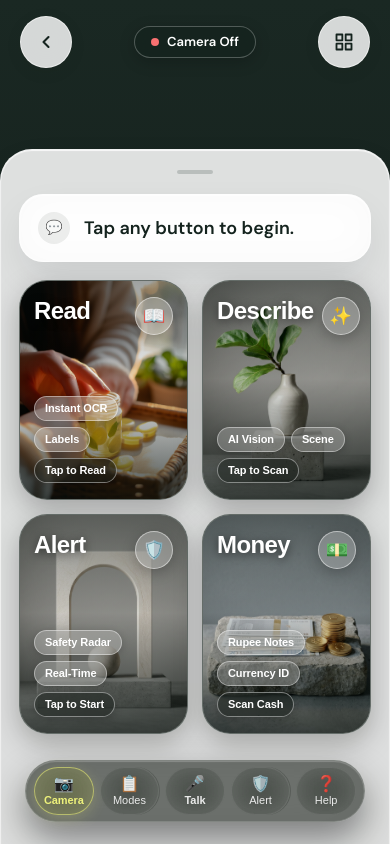
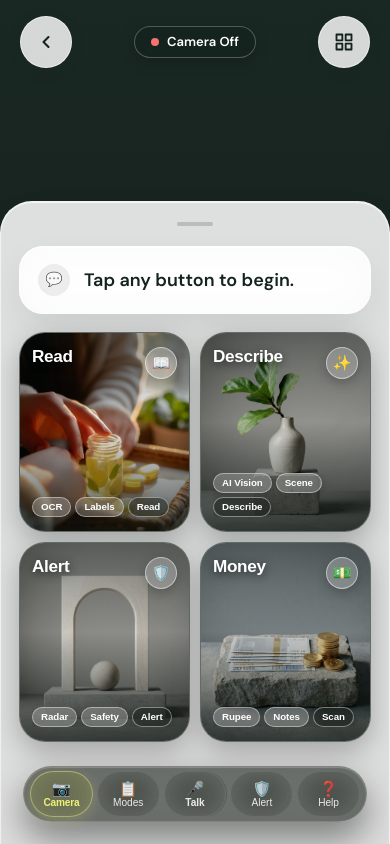
Before and after one commit to abdullahassanraja/Blink, a React (Vite) app: page / in a window 390 px wide. Both pictures are taken after a click on the button "Start Blink camera and assistant". Built offline with nearby package versions, Linux system fonts and the light colour scheme; no server answers.

Commit message:
Open camera when mode is selected and ensure phone typography and layout never overlap

```diff
--- a/src/App.tsx
+++ b/src/App.tsx
@@ -39,6 +39,7 @@ export default function App() {
           videoRef={camera.videoRef}
           cameraStatus={camera.status}
           cameraErrorMessage={camera.errorMessage}
+          onStartCamera={camera.start}
           onOpenModes={handleOpenModes}
           onBackToWelcome={handleBackToWelcome}
         />
--- a/src/screens/Main.tsx
+++ b/src/screens/Main.tsx
@@ -35,6 +35,7 @@ export interface MainProps {
   videoRef: React.RefObject<HTMLVideoElement>
   cameraStatus: CameraStatus
   cameraErrorMessage: string | null
+  onStartCamera?: () => Promise<boolean>
   onOpenModes: () => void
   onBackToWelcome: () => void
 }
@@ -43,6 +44,7 @@ export const Main: React.FC<MainProps> = ({
   videoRef,
   cameraStatus,
   cameraErrorMessage,
+  onStartCamera,
   onOpenModes,
   onBackToWelcome,
 }) => {
@@ -64,6 +66,13 @@ export const Main: React.FC<MainProps> = ({
   const [rescanCountdown, setRescanCountdown] = useState<number | null>(null)
   const [isAssistantListening, setIsAssistantListening] = useState(false)
   const speechSupported = typeof window !== 'undefined' && isSpeechRecognitionSupported()
+
+  // Ensure camera stream is attached to video element if ready
+  useEffect(() => {
+    if (videoRef.current && cameraStatus === 'ready' && !videoRef.current.srcObject && onStartCamera) {
+      onStartCamera()
+    }
+  }, [cameraStatus, onStartCamera, videoRef])
 
   const cancelRescan = useCallback(() => {
     if (rescanTimerRef.current) {
@@ -101,6 +110,7 @@ export const Main: React.FC<MainProps> = ({
       setIsAlertActive(false)
     }
     setActiveMode('read')
+    await onStartCamera?.()
     playChime(587.33, 0.12)
     await speak(strings.assistantOpeningRead, { interrupt: true })
     const result = await readText(videoRef.current)
@@ -120,6 +130,7 @@ export const Main: React.FC<MainProps> = ({
       setIsAlertActive(false)
     }
     setActiveMode('describe')
+    await onStartCamera?.()
     playChime(659.25, 0.12)
     await speak(strings.assistantOpeningDescribe, { interrupt: true })
     await describeScene(videoRef.current)
@@ -137,6 +148,7 @@ export const Main: React.FC<MainProps> = ({
     } else {
       setActiveMode('alert')
       setIsAlertActive(true)
+      await onStartCamera?.()
       speak(strings.alertOn, { interrupt: true })
       if (videoRef.current) {
         await startObstacleDetection(videoRef.current)
@@ -151,6 +163,7 @@ export const Main: React.FC<MainProps> = ({
       setIsAlertActive(false)
     }
     setActiveMode('money')
+    await onStartCamera?.()
     playChime(587.33, 0.12)
     await speak(strings.assistantOpeningMoney, { interrupt: true })
     const result = await identifyMoney(videoRef.current, { lang: 'en' })
@@ -715,25 +728,28 @@ export const Main: React.FC<MainProps> = ({
           title="Click to cancel rescan"
           style={{
             position: 'absolute',
-            top: '76px',
+            top: '74px',
             left: '50%',
             transform: 'translateX(-50%)',
             zIndex: 25,
+            maxWidth: 'calc(100% - 24px)',
+            width: 'max-content',
             background: 'rgba(237, 241, 123, 0.96)',
             color: '#14231E',
-            padding: '8px 18px',
+            padding: '7px 14px',
             borderRadius: 'var(--radius-pill)',
             fontWeight: 700,
-            fontSize: '13px',
+            fontSize: 'clamp(11px, 3.2vw, 13px)',
             display: 'flex',
             alignItems: 'center',
-            gap: '8px',
+            justifyContent: 'center',
+            gap: '6px',
             boxShadow: '0 8px 24px rgba(0, 0, 0, 0.4)',
             cursor: 'pointer',
             whiteSpace: 'nowrap',
           }}
         >
-          <span style={{ fontSize: '15px' }}>🔄</span>
+          <span style={{ fontSize: '14px', flexShrink: 0 }}>🔄</span>
           <span>Rescanning in {rescanCountdown}s (Tap to cancel)</span>
         </div>
       )}
@@ -747,20 +763,23 @@ export const Main: React.FC<MainProps> = ({
           title="Click to stop listening"
           style={{
             position: 'absolute',
-            top: '76px',
+            top: '74px',
             left: '50%',
             transform: 'translateX(-50%)',
             zIndex: 25,
+            maxWidth: 'calc(100% - 24px)',
+            width: 'max-content',
             background: 'rgba(20, 35, 30, 0.95)',
             border: '1.5px solid var(--yellow)',
             color: 'var(--yellow)',
-            padding: '8px 20px',
+            padding: '7px 14px',
             borderRadius: 'var(--radius-pill)',
             fontWeight: 700,
-            fontSize: '13px',
+            fontSize: 'clamp(11px, 3.2vw, 13px)',
             display: 'flex',
             alignItems: 'center',
-            gap: '10px',
+            justifyContent: 'center',
+            gap: '8px',
             boxShadow: '0 8px 24px rgba(0, 0, 0, 0.4), 0 0 16px rgba(237, 241, 123, 0.25)',
             cursor: 'pointer',
             whiteSpace: 'nowrap',
@@ -769,14 +788,15 @@ export const Main: React.FC<MainProps> = ({
           <span
             style={{
               display: 'inline-block',
-              width: '10px',
-              height: '10px',
+              width: '8px',
+              height: '8px',
               borderRadius: '50%',
               background: '#EF4444',
               boxShadow: '0 0 8px #EF4444',
+              flexShrink: 0,
             }}
           />
-          <span>Listening... Say Read, Describe, Money, or Alert</span>
+          <span>Listening... Say Read, Describe, Alert, or Money</span>
         </div>
       )}
 
@@ -785,15 +805,15 @@ export const Main: React.FC<MainProps> = ({
         <div
           style={{
             position: 'absolute',
-            bottom: '32px',
-            left: '20px',
-            right: '20px',
+            bottom: '24px',
+            left: '16px',
+            right: '16px',
             maxWidth: '460px',
             margin: '0 auto',
             zIndex: 20,
             display: 'flex',
             flexDirection: 'column',
-            gap: '12px',
+            gap: '10px',
             alignItems: 'center',
           }}
         >
@@ -806,7 +826,7 @@ export const Main: React.FC<MainProps> = ({
             variant="glass-slider"
             fullWidth
             onClick={handleActiveAction}
-            aria-label={`Tap to ${activeMode === 'read' ? 'read text' : activeMode === 'describe' ? 'describe scene' : activeMode === 'money' ? 'scan money' : 'toggle alert'}`}
+            aria-label={`Tap to ${activeMode === 'read' ? 'read text' : activeMode === 'describe' ? 'describe scene' : activeMode === 'money' ? 'scan money' : activeMode === 'camera' ? 'view camera' : 'toggle alert'}`}
             style={{
               cursor: 'pointer',
               boxShadow: '0 16px 40px rgba(0, 0, 0, 0.5), inset 0 1px 1px rgba(255, 255, 255, 0.2)',
@@ -821,6 +841,8 @@ export const Main: React.FC<MainProps> = ({
                   ? '💵'
                   : activeMode === 'alert'
                   ? '🛡️'
+                  : activeMode === 'camera'
+                  ? '📷'
                   : '🎙️'}
               </span>
             }
@@ -839,9 +861,10 @@ export const Main: React.FC<MainProps> = ({
             style={{
               display: 'grid',
               gridTemplateColumns: 'repeat(2, minmax(0, 1fr))',
-              gap: '14px',
+              gap: '10px',
               marginTop: '4px',
-              paddingBottom: '76px', /* Ensures cards scroll completely clear of the floating dock */
+              paddingBottom: '74px', /* Ensures cards scroll completely clear of the floating dock */
+              width: '100%',
             }}
           >
             {/* Read Mode */}
@@ -849,7 +872,7 @@ export const Main: React.FC<MainProps> = ({
               id="read"
               title={strings.modeRead}
               icon="📖"
-              tags={['Instant OCR', 'Labels', 'Tap to Read']}
+              tags={['OCR', 'Labels', 'Read']}
               imageSrc="/cards/read.jpg"
               isActive={activeMode === 'read'}
               onClick={handleRead}
@@ -860,7 +883,7 @@ export const Main: React.FC<MainProps> = ({
               id="describe"
               title={strings.modeDescribe}
               icon="✨"
-              tags={['AI Vision', 'Scene', 'Tap to Scan']}
+              tags={['AI Vision', 'Scene', 'Describe']}
               imageSrc="/cards/describe.jpg"
               isActive={activeMode === 'describe'}
               onClick={handleDescribe}
@@ -871,7 +894,7 @@ export const Main: React.FC<MainProps> = ({
               id="alert"
               title={isAlertActive ? 'Stop Alert' : strings.modeAlert}
               icon={isAlertActive ? '🛑' : '🛡️'}
-              tags={['Safety Radar', 'Real-Time', isAlertActive ? 'Active' : 'Tap to Start']}
+              tags={['Radar', 'Safety', isAlertActive ? 'Active' : 'Alert']}
               imageSrc="/cards/alert.jpg"
               isActive={isAlertActive}
               onClick={handleToggleAlert}
@@ -882,7 +905,7 @@ export const Main: React.FC<MainProps> = ({
               id="money"
               title={strings.modeMoney}
               icon="💵"
-              tags={['Rupee Notes', 'Currency ID', activeMode === 'money' ? 'Scanning' : 'Scan Cash']}
+              tags={['Rupee', 'Notes', activeMode === 'money' ? 'Scanning' : 'Scan']}
               imageSrc="/cards/money.jpg"
               isActive={activeMode === 'money'}
               onClick={handleMoney}
@@ -899,28 +922,35 @@ export const Main: React.FC<MainProps> = ({
               marginTop: '-64px',
               maxWidth: '480px',
               margin: '-64px auto 6px auto',
-              width: 'calc(100% - 12px)',
+              width: 'calc(100% - 8px)',
               display: 'flex',
               alignItems: 'center',
               justifyContent: 'space-between',
-              gap: '6px',
+              gap: '4px',
               background: 'rgba(38, 44, 38, 0.65)',
               backdropFilter: 'blur(30px) saturate(180%)',
               WebkitBackdropFilter: 'blur(30px) saturate(180%)',
               border: '1px solid rgba(255, 255, 255, 0.16)',
               borderRadius: '999px',
-              padding: '6px 8px',
+              padding: '4px 6px',
               boxShadow: '0 16px 36px rgba(0, 0, 0, 0.45), inset 0 1px 1px rgba(255, 255, 255, 0.22)',
             }}
           >
-            {/* Camera Tab (Active) */}
+            {/* Camera Tab (Opens live camera viewfinder) */}
             <button
-              onClick={() => speak('Main camera view active.', { interrupt: true })}
-              aria-label="Camera active"
+              onClick={async () => {
+                cancelRescan()
+                setActiveMode('camera')
+                await onStartCamera?.()
+                speak('Main camera viewfinder active.', { interrupt: true })
+              }}
+              aria-label="Open camera viewfinder"
               style={{
                 flex: 1,
-                height: '48px',
-                border: '1px solid rgba(237, 241, 123, 0.55)',
+                height: '46px',
+                minWidth: 0,
+                padding: '2px 4px',
+                border: activeMode === 'camera' ? '1px solid rgba(237, 241, 123, 0.7)' : '1px solid rgba(237, 241, 123, 0.45)',
                 borderRadius: '999px',
                 background: 'rgba(237, 241, 123, 0.22)',
                 backdropFilter: 'blur(16px)',
@@ -931,7 +961,7 @@ export const Main: React.FC<MainProps> = ({
                 flexDirection: 'column',
                 alignItems: 'center',
                 justifyContent: 'center',
-                gap: '2px',
+                gap: '1px',
                 cursor: 'pointer',
                 userSelect: 'none',
                 WebkitTapHighlightColor: 'transparent',
@@ -939,8 +969,8 @@ export const Main: React.FC<MainProps> = ({
                 transition: 'all 0.2s cubic-bezier(0.16, 1, 0.3, 1)',
               }}
             >
-              <span style={{ fontSize: '16px', lineHeight: 1 }}>📷</span>
-              <span style={{ fontSize: '11px', fontWeight: 600, letterSpacing: '-0.01em' }}>Camera</span>
+              <span style={{ fontSize: '15px', lineHeight: 1 }}>📷</span>
+              <span style={{ fontSize: 'clamp(9.5px, 2.6vw, 11px)', fontWeight: 600, letterSpacing: '-0.02em', whiteSpace: 'nowrap' }}>Camera</span>
             </button>
 
             {/* Modes Timeline Tab */}
@@ -949,7 +979,9 @@ export const Main: React.FC<MainProps> = ({
               aria-label="Open modes timeline"
               style={{
                 flex: 1,
-                height: '48px',
+                height: '46px',
+                minWidth: 0,
+                padding: '2px 4px',
                 border: '1px solid rgba(255, 255, 255, 0.08)',
                 borderRadius: '999px',
                 background: 'rgba(255, 255, 255, 0.05)',
@@ -960,7 +992,7 @@ export const Main: React.FC<MainProps> = ({
                 flexDirection: 'column',
                 alignItems: 'center',
                 justifyContent: 'center',
-                gap: '2px',
+                gap: '1px',
                 cursor: 'pointer',
                 userSelect: 'none',
                 WebkitTapHighlightColor: 'transparent',
@@ -968,8 +1000,8 @@ export const Main: React.FC<MainProps> = ({
                 transition: 'all 0.2s cubic-bezier(0.16, 1, 0.3, 1)',
               }}
             >
-              <span style={{ fontSize: '16px', lineHeight: 1 }}>📋</span>
-              <span style={{ fontSize: '11px', fontWeight: 500 }}>Modes</span>
+              <span style={{ fontSize: '15px', lineHeight: 1 }}>📋</span>
+              <span style={{ fontSize: 'clamp(9.5px, 2.6vw, 11px)', fontWeight: 500, whiteSpace: 'nowrap' }}>Modes</span>
             </button>
 
             {/* Talk / Voice Assistant Tab */}
@@ -986,7 +1018,9 @@ export const Main: React.FC<MainProps> = ({
                 aria-label={isAssistantListening ? 'Stop voice listening' : 'Talk to voice assistant'}
                 style={{
                   flex: 1,
-                  height: '48px',
+                  height: '46px',
+                  minWidth: 0,
+                  padding: '2px 4px',
                   border: isAssistantListening
                     ? '1px solid var(--yellow)'
                     : '1px solid rgba(255, 255, 255, 0.08)',
@@ -1004,7 +1038,7 @@ export const Main: React.FC<MainProps> = ({
                   flexDirection: 'column',
                   alignItems: 'center',
                   justifyContent: 'center',
-                  gap: '2px',
+                  gap: '1px',
                   cursor: 'pointer',
                   userSelect: 'none',
                   WebkitTapHighlightColor: 'transparent',
@@ -1012,8 +1046,8 @@ export const Main: React.FC<MainProps> = ({
                   transition: 'all 0.2s cubic-bezier(0.16, 1, 0.3, 1)',
                 }}
               >
-                <span style={{ fontSize: '16px', lineHeight: 1 }}>{isAssistantListening ? '🎙️' : '🎤'}</span>
-                <span style={{ fontSize: '11px', fontWeight: 600 }}>{isAssistantListening ? 'Listening' : 'Talk'}</span>
+                <span style={{ fontSize: '15px', lineHeight: 1 }}>{isAssistantListening ? '🎙️' : '🎤'}</span>
+                <span style={{ fontSize: 'clamp(9.5px, 2.6vw, 11px)', fontWeight: 600, whiteSpace: 'nowrap' }}>{isAssistantListening ? 'Listening' : 'Talk'}</span>
               </button>
             )}
 
@@ -1023,7 +1057,9 @@ export const Main: React.FC<MainProps> = ({
               aria-label={isAlertActive ? 'Stop obstacle alert' : 'Start obstacle alert'}
               style={{
                 flex: 1,
-                height: '48px',
+                height: '46px',
+                minWidth: 0,
+                padding: '2px 4px',
                 border: isAlertActive
                   ? '1px solid rgba(248, 113, 113, 0.65)'
                   : '1px solid rgba(255, 255, 255, 0.08)',
@@ -1041,7 +1077,7 @@ export const Main: React.FC<MainProps> = ({
                 flexDirection: 'column',
                 alignItems: 'center',
                 justifyContent: 'center',
-                gap: '2px',
+                gap: '1px',
                 cursor: 'pointer',
                 userSelect: 'none',
                 WebkitTapHighlightColor: 'transparent',
@@ -1049,8 +1085,8 @@ export const Main: React.FC<MainProps> = ({
                 transition: 'all 0.2s cubic-bezier(0.16, 1, 0.3, 1)',
               }}
             >
-              <span style={{ fontSize: '16px', lineHeight: 1 }}>{isAlertActive ? '🛑' : '🛡️'}</span>
-              <span style={{ fontSize: '11px', fontWeight: 500 }}>{isAlertActive ? 'Alerting' : 'Alert'}</span>
+              <span style={{ fontSize: '15px', lineHeight: 1 }}>{isAlertActive ? '🛑' : '🛡️'}</span>
+              <span style={{ fontSize: 'clamp(9.5px, 2.6vw, 11px)', fontWeight: 500, whiteSpace: 'nowrap' }}>{isAlertActive ? 'Alerting' : 'Alert'}</span>
             </button>
 
             {/* Spoken Help Tab */}
@@ -1065,7 +1101,9 @@ export const Main: React.FC<MainProps> = ({
               aria-label="Spoken help"
               style={{
                 flex: 1,
-                height: '48px',
+                height: '46px',
+                minWidth: 0,
+                padding: '2px 4px',
                 border: '1px solid rgba(255, 255, 255, 0.08)',
                 borderRadius: '999px',
                 background: 'rgba(255, 255, 255, 0.05)',
@@ -1076,7 +1114,7 @@ export const Main: React.FC<MainProps> = ({
                 flexDirection: 'column',
                 alignItems: 'center',
                 justifyContent: 'center',
-                gap: '2px',
+                gap: '1px',
                 cursor: 'pointer',
                 userSelect: 'none',
                 WebkitTapHighlightColor: 'transparent',
@@ -1084,8 +1122,8 @@ export const Main: React.FC<MainProps> = ({
                 transition: 'all 0.2s cubic-bezier(0.16, 1, 0.3, 1)',
               }}
             >
-              <span style={{ fontSize: '16px', lineHeight: 1 }}>❓</span>
-              <span style={{ fontSize: '11px', fontWeight: 500 }}>Help</span>
+              <span style={{ fontSize: '15px', lineHeight: 1 }}>❓</span>
+              <span style={{ fontSize: 'clamp(9.5px, 2.6vw, 11px)', fontWeight: 500, whiteSpace: 'nowrap' }}>Help</span>
             </button>
           </nav>
         </Sheet>
--- a/src/ui/ModeTile.tsx
+++ b/src/ui/ModeTile.tsx
@@ -90,10 +90,10 @@ export const ModeTile: React.FC<ModeTileProps> = ({
           appearance: 'none',
           position: 'relative',
           width: '100%',
-          minHeight: '220px',
-          aspectRatio: '1 / 1.16',
-          padding: '16px 14px',
-          borderRadius: '28px',
+          minHeight: '200px',
+          aspectRatio: '1 / 1.14',
+          padding: '14px 12px',
+          borderRadius: '26px',
           overflow: 'hidden',
           display: 'flex',
           flexDirection: 'column',
@@ -135,7 +135,7 @@ export const ModeTile: React.FC<ModeTileProps> = ({
               inset: 0,
               zIndex: 0,
               overflow: 'hidden',
-              borderRadius: '26px',
+              borderRadius: '24px',
             }}
           >
             <img
@@ -156,8 +156,8 @@ export const ModeTile: React.FC<ModeTileProps> = ({
                 position: 'absolute',
                 inset: 0,
                 background: isActive
-                  ? 'linear-gradient(180deg, rgba(14, 25, 20, 0.45) 0%, rgba(14, 25, 20, 0.1) 45%, rgba(10, 18, 14, 0.78) 100%)'
-                  : 'linear-gradient(180deg, rgba(10, 18, 15, 0.38) 0%, rgba(10, 18, 15, 0.06) 45%, rgba(8, 16, 13, 0.72) 100%)',
+                  ? 'linear-gradient(180deg, rgba(14, 25, 20, 0.48) 0%, rgba(14, 25, 20, 0.08) 45%, rgba(10, 18, 14, 0.8) 100%)'
+                  : 'linear-gradient(180deg, rgba(10, 18, 15, 0.4) 0%, rgba(10, 18, 15, 0.05) 45%, rgba(8, 16, 13, 0.74) 100%)',
               }}
             />
           </div>
@@ -171,7 +171,7 @@ export const ModeTile: React.FC<ModeTileProps> = ({
               inset: 0,
               zIndex: 1,
               pointerEvents: 'none',
-              borderRadius: '26px',
+              borderRadius: '24px',
               background: `radial-gradient(circle 140px at ${sheen.x}% ${sheen.y}%, rgba(255, 255, 255, 0.22), transparent 75%)`,
             }}
           />
@@ -186,18 +186,22 @@ export const ModeTile: React.FC<ModeTileProps> = ({
             alignItems: 'flex-start',
             justifyContent: 'space-between',
             width: '100%',
-            gap: '8px',
+            gap: '6px',
           }}
         >
           {/* Top-Left Title */}
           <div
             style={{
-              fontSize: '24px',
+              fontSize: 'clamp(17px, 4.4vw, 22px)',
               fontWeight: 700,
               lineHeight: 1.15,
-              letterSpacing: '-0.025em',
+              letterSpacing: '-0.02em',
               color: '#FFFFFF',
-              textShadow: '0 2px 10px rgba(0, 0, 0, 0.55)',
+              textShadow: '0 2px 10px rgba(0, 0, 0, 0.65)',
+              wordBreak: 'break-word',
+              overflowWrap: 'break-word',
+              minWidth: 0,
+              flex: 1,
             }}
           >
             {title}
@@ -206,8 +210,10 @@ export const ModeTile: React.FC<ModeTileProps> = ({
           {/* Top-Right Frosted Circle Button (matching the frosted edit circle in reference) */}
           <div
             style={{
-              width: '38px',
-              height: '38px',
+              width: '32px',
+              height: '32px',
+              minWidth: '32px',
+              minHeight: '32px',
               borderRadius: '50%',
               background: isActive
                 ? 'var(--yellow)'
@@ -220,9 +226,9 @@ export const ModeTile: React.FC<ModeTileProps> = ({
               display: 'flex',
               alignItems: 'center',
               justifyContent: 'center',
-              fontSize: '18px',
+              fontSize: '15px',
               color: isActive ? 'var(--ink)' : '#FFFFFF',
-              boxShadow: '0 4px 14px rgba(0, 0, 0, 0.22)',
+              boxShadow: '0 4px 12px rgba(0, 0, 0, 0.22)',
               flexShrink: 0,
               transition: 'all 0.2s ease',
             }}
@@ -239,9 +245,11 @@ export const ModeTile: React.FC<ModeTileProps> = ({
             marginTop: 'auto',
             display: 'flex',
             flexWrap: 'wrap',
-            gap: '6px',
+            gap: '4px',
             alignItems: 'center',
             width: '100%',
+            minWidth: 0,
+            overflow: 'hidden',
           }}
         >
           {resolvedTags.map((t, idx) => {
@@ -251,7 +259,7 @@ export const ModeTile: React.FC<ModeTileProps> = ({
               <span
                 key={idx}
                 style={{
-                  padding: '4px 10px',
+                  padding: '3px 8px',
                   borderRadius: '999px',
                   background:
                     isActive && isLast
@@ -265,13 +273,16 @@ export const ModeTile: React.FC<ModeTileProps> = ({
                     isActive && isLast
                       ? '1px solid var(--yellow)'
                       : '1px solid rgba(255, 255, 255, 0.42)',
-                  fontSize: '11px',
+                  fontSize: 'clamp(9.5px, 2.5vw, 11px)',
                   fontWeight: 600,
                   letterSpacing: '-0.01em',
                   color: isActive && isLast ? 'var(--ink)' : '#FFFFFF',
                   boxShadow: '0 2px 8px rgba(0, 0, 0, 0.2)',
                   whiteSpace: 'nowrap',
-                  lineHeight: 1.35,
+                  lineHeight: 1.25,
+                  maxWidth: '100%',
+                  overflow: 'hidden',
+                  textOverflow: 'ellipsis',
                 }}
               >
                 {t}
```
Also changed, not shown: src/camera/useCamera.ts (+15 -2 lines), src/screens/Welcome.tsx (+20 -16 lines), src/ui/Button.tsx (+11 -7 lines).
